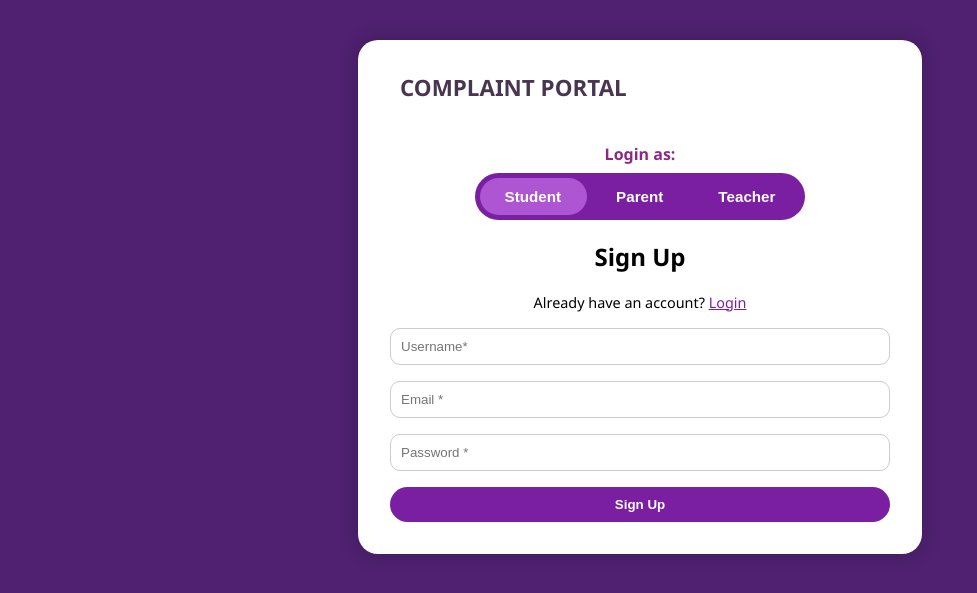
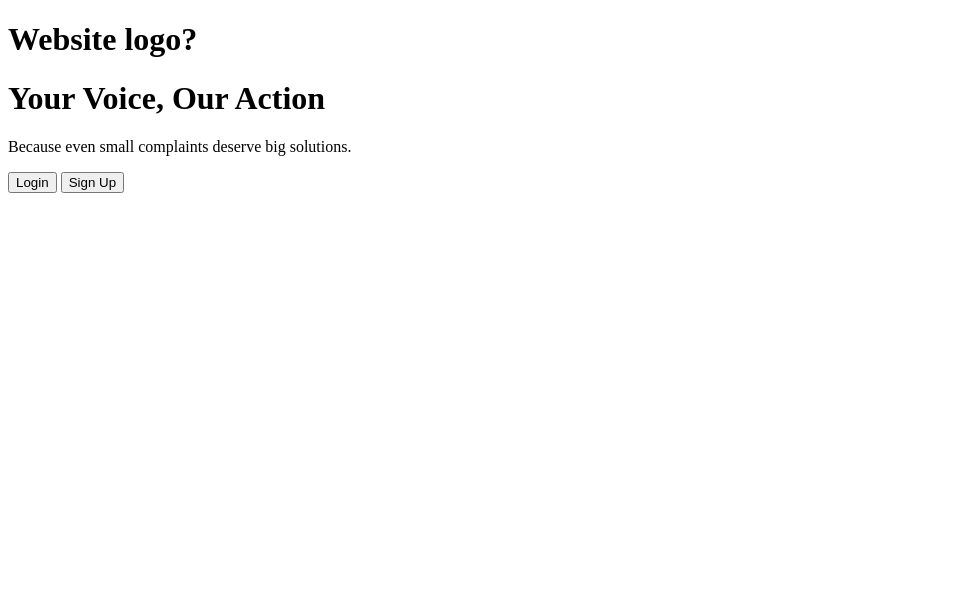
Before and after one commit to jerrrrrrryyyyyy/miniproject, a Flask app: page / in a window 1280 px wide. Shown: the top 593 px of the page, without its empty margins (0-977 px from the left). Run offline with Flask 3, Linux system fonts and the light colour scheme.

Commit message:
Revert "Added login and signup"

```diff
--- a/static/login.css
+++ /dev/null
@@ -1,139 +0,0 @@
-body {
-  margin: 0;
-  font-family: 'Segoe UI', sans-serif;
-  background: #4F2170;
-}
-
-.main-container {
-  display: flex;
-  justify-content: center;
-  margin-top: 40px;
-}
-
-.form-box {
-  background-color: white;
-  border-radius: 20px;
-  padding: 2rem;
-  max-width: 500px;
-  width: 90%;
-  box-shadow: 0 0 20px rgba(0, 0, 0, 0.2);
-  text-align: center;
-}
-
-.inner-brand {
-  font-size: 1.4rem;
-  font-weight: bold;
-  color: #1f0829d0;
-  margin-bottom: 1.5rem;
-  text-align: left;
-  padding-left: 10px;
-}
-
-.role-toggle-container {
-  margin-bottom: 1rem;
-  display: flex;
-  flex-direction: column;
-  align-items: center;
-}
-
-.login-as {
-  font-weight: bold;
-  margin-bottom: 0.5rem;
-  color: #8d2885;
-}
-
-.nav-tabs {
-  position: relative;
-  display: inline-flex;
-  background: #7b1fa2;
-  border-radius: 30px;
-  padding: 5px;
-  gap: 5px;
-}
-
-.nav-indicator {
-  position: absolute;
-  top: 5px;
-  bottom: 5px;
-  left: 0;
-  width: 0;
-  background-color: #ad55d3;
-  border-radius: 25px;
-  transition: all 0.3s ease;
-  z-index: 0;
-}
-
-.nav-tab {
-  position: relative;
-  z-index: 1;
-  border: none;
-  background: transparent;
-  padding: 10px 25px;
-  border-radius: 25px;
-  font-weight: bold;
-  color: white;
-  cursor: pointer;
-  font-size: 0.95rem;
-  transition: color 0.3s ease;
-}
-
-.nav-tab.active {
-  color: white;
-}
-
-
-
-.form-header {
-  text-align: center;
-  margin-bottom: 1rem;
-}
-
-.form-group {
-  display: flex;
-  gap: 1rem;
-  margin: 1rem 0;
-  flex-wrap: wrap;
-}
-
-.form-group input {
-  width: 100%;
-  padding: 10px;
-  border-radius: 10px;
-  border: 1px solid #ccc;
-}
-
-.submit-btn {
-  background-color: #7b1fa2;
-  color: white;
-  padding: 10px 25px;
-  border: none;
-  border-radius: 20px;
-  cursor: pointer;
-  width: 100%;
-  font-weight: bold;
-}
-
-.submit-btn:hover {
-  background-color: #5e117e;
-}
-
-#form-toggle-text {
-  font-size: 0.9rem;
-}
-
-#form-toggle-text a {
-  color: #7b1fa2;
-  cursor: pointer;
-  text-decoration: underline;
-}
-
-.teacher-note {
-  font-size: 0.85rem;
-  color: #d32f2f;
-  margin: 10px 0;
-  text-align: left;
-}
-
-.hidden {
-  display: none;
-}
--- a/static/script.js
+++ /dev/null
@@ -1,83 +0,0 @@
-let currentRole = 'student';
-let isLogin = false;
-
-function switchRole(role, button) {
-  currentRole = role;
-
-  const tabs = document.querySelectorAll('.nav-tab');
-  tabs.forEach(tab => tab.classList.remove('active'));
-  button.classList.add('active');
-
-  const slider = document.getElementById('nav-indicator');
-  slider.style.width = `${button.offsetWidth}px`;
-  slider.style.left = `${button.offsetLeft}px`;
-
-  document.getElementById('signup-form').reset();
-  document.getElementById('login-form').reset();
-
-  // Hide all teacher notes initially
-  document.getElementById('teacher-note-signup').classList.add('hidden');
-  document.getElementById('teacher-note-login').classList.add('hidden');
-  // Teacher Login only
-  if (role === 'teacher') {
-    isLogin = true;
-    document.getElementById('signup-form').style.display = 'none';
-    document.getElementById('login-form').style.display = 'block';
-    document.getElementById('form-toggle-text').style.display = 'none';
-    document.getElementById('teacher-note-login').classList.remove('hidden');
-  } else {
-    isLogin = false;
-    document.getElementById('signup-form').style.display = 'block';
-    document.getElementById('login-form').style.display = 'none';
-    document.getElementById('form-toggle-text').style.display = 'block';
-  }
-
-  updateFormHeader();
-}
-
-function toggleForm() {
-  isLogin = !isLogin;
-
-  document.getElementById('signup-form').style.display = isLogin ? 'none' : 'block';
-  document.getElementById('login-form').style.display = isLogin ? 'block' : 'none';
-
-  // Hide  notes
-  document.getElementById('teacher-note-signup').classList.add('hidden');
-  document.getElementById('teacher-note-login').classList.add('hidden');
-
-
-  if (currentRole === 'teacher') {
-    if (isLogin) {
-      document.getElementById('teacher-note-login').classList.remove('hidden');
-    } else {
-      document.getElementById('teacher-note-signup').classList.remove('hidden');
-    }
-  }
-
-  updateFormHeader();
-}
-
-function updateFormHeader() {
-  const title = document.getElementById('form-title');
-  const toggleText = document.getElementById('form-toggle-text');
-
-  if (currentRole === 'teacher') {
-    title.innerText = 'Login';
-    toggleText.style.display = 'none';
-  } else if (isLogin) {
-    title.innerText = 'Login';
-    toggleText.innerHTML = `Don't have an account? <a href="#" onclick="toggleForm()">Sign Up</a>`;
-    toggleText.style.display = 'block';
-  } else {
-    title.innerText = 'Sign Up';
-    toggleText.innerHTML = `Already have an account? <a href="#" onclick="toggleForm()">Login</a>`;
-    toggleText.style.display = 'block';
-  }
-}
-// Initialize slider on page load
-window.addEventListener('DOMContentLoaded', () => {
-  const active = document.querySelector('.nav-tab.active');
-  const slider = document.getElementById('nav-indicator');
-  slider.style.width = `${active.offsetWidth}px`;
-  slider.style.left = `${active.offsetLeft}px`;
-});
--- a/templates/index.html
+++ b/templates/index.html
@@ -1,62 +1,26 @@
 <!DOCTYPE html>
-<html lang="en">
+<html>
 <head>
-  <meta charset="UTF-8" />
-  <meta name="viewport" content="width=device-width, initial-scale=1.0"/>
-  <title>Complaint Portal</title>
-  <link rel="stylesheet" href="{{ url_for('static', filename='login.css') }}" />
+    <title>Complaint Portal - Hero Page</title>
 </head>
 <body>
-  <div class="main-container">
-    <div class="form-box">
-
-      <div class="inner-brand">COMPLAINT PORTAL</div>
-
-      <div class="role-toggle-container">
-        <p class="login-as">Login as:</p>
-        <div class="nav-tabs">
-          <div class="nav-indicator" id="nav-indicator"></div>
-          <button class="nav-tab active" onclick="switchRole('student', this)">Student</button>
-          <button class="nav-tab" onclick="switchRole('parent', this)">Parent</button>
-          <button class="nav-tab" onclick="switchRole('teacher', this)">Teacher</button>
-        </div>
-      </div>
-
-      <div class="form-header">
-        <h2 id="form-title">Sign Up</h2>
-        <p id="form-toggle-text">Already have an account? <a href="#" onclick="toggleForm()">Login</a></p>
-      </div>
-
-      <form id="signup-form" action="/register" method="post" autocomplete="off">
-        <div class="form-group">
-          <input type="text" name="username" placeholder="Username*" required>
+    <div>
+        <div class = "logo">
+            <h1>Website logo?</h1>
         </div>
 
-        <div class="form-group">
-          <input type="email" name="email" placeholder="Email *" required>
-          <input type="password" name="password" placeholder="Password *" required>
+        <div class = "hero-text">
+            <h1>Your Voice, Our Action</h1>
+            <p>Because even small complaints deserve big solutions.</p>
         </div>
 
-        <div id="teacher-note-signup" class="teacher-note hidden">
-          *If you want to login/sign up as a Teacher, you must enter the admin password.*
+        <div class = "buttons-container">
+            <div class = "buttons">
+                <a href="{{ url_for('login') }}"><button>Login</button></a>
+                <a href="{{ url_for('register') }}"><button>Sign Up</button></a>
+            </div>
         </div>
 
-        <button type="submit" class="submit-btn">Sign Up</button>
-      </form>
-
-      <form id="login-form" action="/login" method="post" style="display: none;" autocomplete="off">
-        <div class="form-group">
-          <input type="text" name="username" placeholder="Username*" required>
-          <input type="password" name="password" placeholder="Password *" required>
-        </div>
-        <div id="teacher-note-login" class="teacher-note hidden">
-          *If you want to login as a Teacher, you must enter the admin password.*
-        </div>
-        <button type="submit" class="submit-btn">Login</button>
-      </form>
-
     </div>
-  </div>
-  <script src="{{ url_for('static', filename='script.js') }}"></script>
 </body>
 </html>
```
Also changed, not shown: templates/login.html (+23 -27 lines), templates/signup.html (+36 -30 lines), instance/complaints.db, static/home.css (line endings or trailing spaces), 1 other file.
